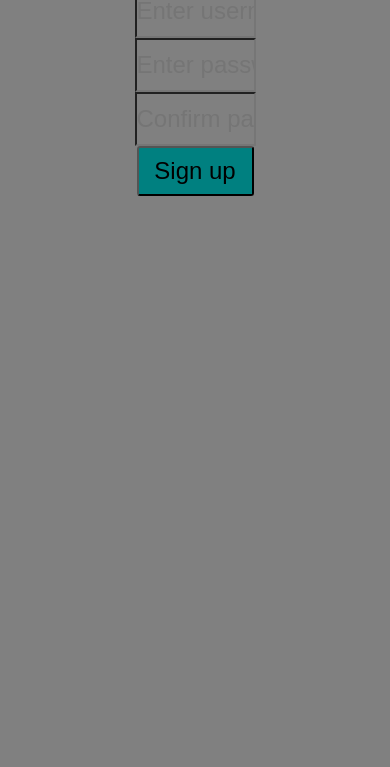
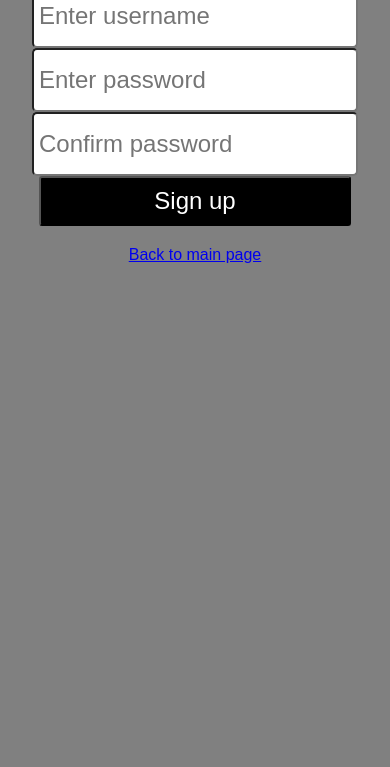
Before and after one commit to kmid5280/react-tictactoe-capstone, a React app: page /signup in a window 390 px wide. Shown: the part 77-844 px from the top of the page. Built offline with nearby package versions, Linux system fonts and the light colour scheme; no server answers.

Commit message:
fixed style on signup page

```diff
--- a/src/components/signup-form.css
+++ b/src/components/signup-form.css
@@ -5,11 +5,14 @@
     display:block;
     width: 30%;
     height: 50px;
-    font-size: 24px
+    font-size: 24px;
+    background-color: white;
+    border-radius: 5px;
+    padding: 5px;
 }
 
 .signup-submit-button {
-    margin-top: 30px;
+    margin-top: 60px;
     width: 30%;
     height: 50px;
     display: block;
@@ -17,6 +20,18 @@
     right: 0;
     margin: auto;
     border-radius: 3px;
-    background-color: teal;
+    color: white;
+    background-color: black;
     font-size: 24px;
 }
+
+@media only screen and (max-width: 620px) {
+    .signup-username, .signup-password, .signup-password-confirm {
+        width: 80%
+    }
+
+    .signup-submit-button {
+        width: 80%;
+    }
+
+}
--- a/src/components/signup.css
+++ b/src/components/signup.css
@@ -0,0 +1,5 @@
+.login-link {
+    text-decoration: none;
+    text-align: center;
+    margin-top: 20px;
+}
--- a/src/components/signup.js
+++ b/src/components/signup.js
@@ -16,6 +16,7 @@ export function Signup(props) {
     return(
         <main>
             <SignupForm />
+            <Link to='/'><p className="login-link">Back to main page</p></Link>
         </main>
     )
 }
```
